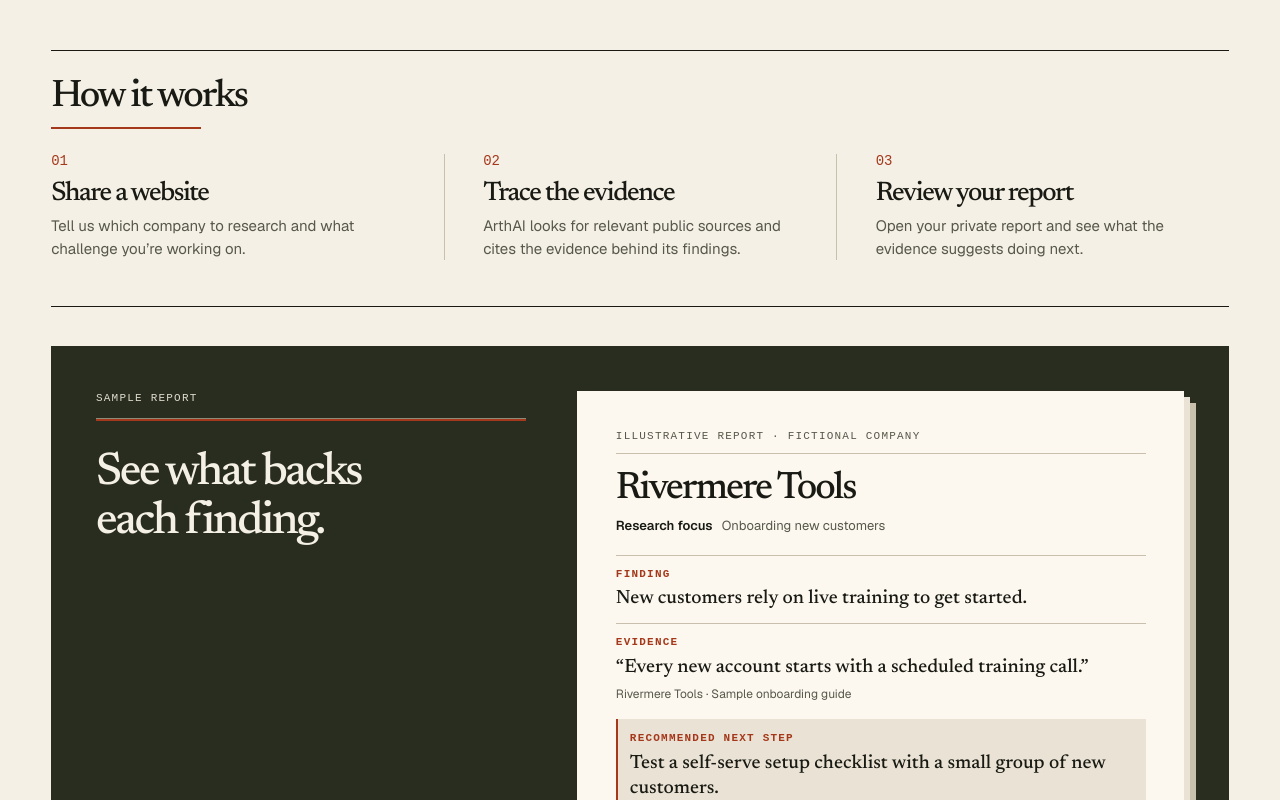
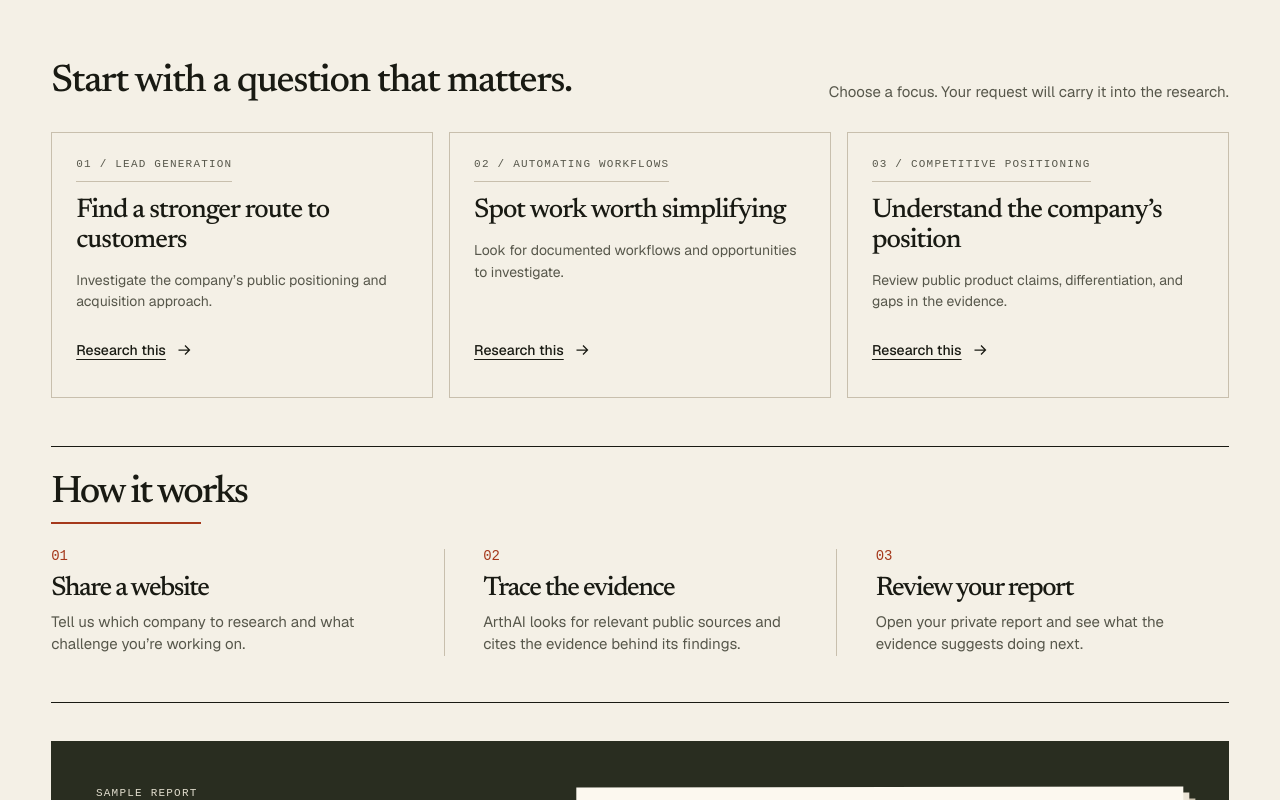
Before and after one commit to pjha26/arth.ai, a Next.js app: page / in a window 1280 px wide. Shown: the part 960-1760 px from the top of the page. Built offline with nearby package versions, Linux system fonts and the light colour scheme.

Commit message:
feat: connect inbound research focus to report requests

```diff
--- a/app/form/page.tsx
+++ b/app/form/page.tsx
@@ -6,6 +6,7 @@ import { motion, useReducedMotion } from "framer-motion";
 import Link from "next/link";
 import { IntakeShell } from "@/components/ResearchShell";
 import { LeadSchema, Step1Schema, Step2Schema, Step3Schema, personaOptions, type Lead } from "@/lib/validation";
+import { researchChallenge, researchChallenges, researchFocuses } from "@/lib/research-focus";
 
 const steps = [
   { label: "Contact", title: "Tell us who you are", schema: Step1Schema },
@@ -13,18 +14,18 @@ const steps = [
   { label: "Challenge", title: "What’s your biggest challenge?", schema: Step3Schema },
 ];
 
-const challenges = ["Scaling my team", "Lead generation", "Automating workflows", "Competitive positioning", "Product-market fit", "Fundraising"];
-
 type FieldErrors = Partial<Record<keyof Lead, string>>;
 
 function RequestForm() {
   const router = useRouter();
-  const company = useSearchParams().get("company")?.trim().slice(0, 200);
+  const search = useSearchParams();
+  const company = search.get("company")?.trim().slice(0, 200);
+  const focus = researchChallenge(search.get("focus"));
   const reduce = useReducedMotion();
   const id = useId();
   const [submissionId, setSubmissionId] = useState<string>();
   const [step, setStep] = useState(0);
-  const [data, setData] = useState<Partial<Lead>>({ fullName: "", email: "", website: "", challengeTags: [] });
+  const [data, setData] = useState<Partial<Lead>>({ fullName: "", email: "", website: "", challengeTags: focus ? [focus] : [] });
   const [errors, setErrors] = useState<FieldErrors>({});
   const [isSubmitting, setIsSubmitting] = useState(false);
   const [submitError, setSubmitError] = useState("");
@@ -114,6 +115,7 @@ function RequestForm() {
   return (
     <>
       {company && <p className="ui-footnote">Research request for <strong>{company}</strong></p>}
+      {focus && <p className="ui-footnote">Starting focus: <strong>{focus}</strong>. You can change it in the final step.</p>}
       <ol className="ui-step-list ui-label" aria-label="Request steps">
         {steps.map(({ label }, index) => (
           <li key={label} className={index < step ? "ui-step-done" : undefined} aria-current={index === step ? "step" : undefined}>
@@ -127,6 +129,7 @@ function RequestForm() {
         {step === 0 && <>
           {input("fullName", "Full name", "text", "Alex Johnson", "name")}
           {input("email", "Business email", "email", "alex@yourcompany.com", "email")}
+          <p className="ui-help">We use this email to send your private report. Optional follow-up is a separate choice in the final step.</p>
         </>}
         {step === 1 && <>
           {input("website", "Company website", "url", "https://yourcompany.com", "url")}
@@ -143,7 +146,7 @@ function RequestForm() {
         {step === 2 && <>
           <fieldset className="ui-field" aria-describedby={errors.challengeTags ? `${id}-challengeTags-error` : undefined}>
             <legend>Select the topics your report should address</legend>
-            <div className="ui-options">{challenges.map(challenge => (
+            <div className="ui-options">{researchChallenges.map(challenge => (
               <button key={challenge} className="ui-choice" type="button" aria-pressed={data.challengeTags?.includes(challenge) ?? false}
                 onClick={() => toggleChallenge(challenge)}>{challenge}</button>
             ))}</div>
@@ -152,9 +155,20 @@ function RequestForm() {
           <div className="ui-field">
             <label htmlFor={`${id}-context`}>Tell us more (optional)</label>
             <textarea className="ui-input" id={`${id}-context`} rows={3} maxLength={1000} value={data.painPoints ?? ""}
+              placeholder={researchFocuses.find(focus => data.challengeTags?.includes(focus.challenge))?.prompt ?? "What would you like to learn? Describe the challenge and the outcome you want."}
               onChange={event => update("painPoints", event.target.value)} />
             {error("painPoints")}
           </div>
+          <section className="ui-request-review" aria-labelledby={`${id}-review`}>
+            <h3 id={`${id}-review`}>Review your request</h3>
+            <dl>
+              <div><dt>Report recipient</dt><dd>{data.fullName} · {data.email}</dd></div>
+              <div><dt>Company website</dt><dd>{data.website}</dd></div>
+              <div><dt>Your role</dt><dd>{data.personaType}</dd></div>
+              <div><dt>Research focus</dt><dd>{data.challengeTags?.join(", ") || "Choose at least one topic above."}</dd></div>
+            </dl>
+            <p>Use Back to edit your contact or company details. Findings depend on the public evidence available.</p>
+          </section>
           <label className="ui-check"><input type="checkbox" checked={data.outreachConsent ?? false}
             onChange={event => update("outreachConsent", event.target.checked)} />
             Send me optional follow-up emails about these recommendations. I can unsubscribe at any time.
--- a/app/landing.module.css
+++ b/app/landing.module.css
@@ -295,6 +295,19 @@
   box-shadow: 6px 6px var(--ui-inset), 12px 12px var(--ui-rule);
 }
 
+.dossierMotion { min-width: 0; transform-origin: 50% 80%; }
+.focus { padding-block: 12px 48px; }
+.focusItems { display: grid; grid-template-columns: repeat(3, minmax(0, 1fr)); gap: 16px; margin-top: 24px; }
+.focusCard { display: flex; flex-direction: column; align-items: flex-start; gap: 14px; padding: 24px; border: 1px solid var(--rule); transition: border-color 160ms ease, background-color 160ms ease; }
+.focusCard:hover { border-color: var(--accent); background: var(--ui-sheet); }
+.focusCard h3 { font-family: var(--serif); font-size: 27px; font-weight: 500; letter-spacing: -.035em; line-height: 1.1; }
+.focusCard p { color: var(--muted); font-size: 14px; line-height: 1.55; }
+.focusCard .textLink { margin-top: auto; }
+@media (max-width: 760px) {
+  .focusItems { grid-template-columns: 1fr; }
+  .focusCard { padding: 20px; }
+}
+
 .documentLabel {
   padding-bottom: 9px;
   border-bottom: 1px solid var(--rule);
--- a/app/page.tsx
+++ b/app/page.tsx
@@ -3,6 +3,8 @@ import Image from "next/image";
 import Link from "next/link";
 import { EvidenceRule } from "@/components/EvidenceRule";
 import { ThemeToggle } from "@/components/ThemeToggle";
+import { DossierReveal } from "@/components/DossierReveal";
+import { researchFocuses } from "@/lib/research-focus";
 import styles from "./landing.module.css";
 
 const title = "ArthAI | Company research worth opening";
@@ -109,6 +111,23 @@ export default function Home() {
             </div>
           </section>
 
+          <section className={styles.focus} aria-labelledby="focus-title">
+            <div className={styles.sectionHeading}>
+              <h2 id="focus-title">Start with a question that matters.</h2>
+              <p>Choose a focus. Your request will carry it into the research.</p>
+            </div>
+            <div className={styles.focusItems}>
+              {researchFocuses.map((focus, index) => (
+                <Link key={focus.challenge} href={`/form?focus=${encodeURIComponent(focus.challenge)}`} className={styles.focusCard}>
+                  <span className={styles.documentLabel}>0{index + 1} / {focus.challenge}</span>
+                  <h3>{focus.title}</h3>
+                  <p>{focus.description}</p>
+                  <span className={styles.textLink}>Research this <Arrow /></span>
+                </Link>
+              ))}
+            </div>
+          </section>
+
           <section id="how-it-works" className={styles.process} aria-labelledby="process-title">
             <h2 id="process-title">How it works</h2>
             <EvidenceRule />
@@ -128,6 +147,7 @@ export default function Home() {
               <div><p className={styles.sampleLabel}>Sample report</p><EvidenceRule /></div>
               <h2 id="sample-title">See what backs each finding.</h2>
             </div>
+            <DossierReveal className={styles.dossierMotion}>
             <article className={styles.dossier} aria-labelledby="dossier-title">
               <p className={styles.documentLabel}>Illustrative report · Fictional company</p>
               <h3 id="dossier-title">Rivermere Tools</h3>
@@ -150,6 +170,7 @@ export default function Home() {
                 </div>
               </dl>
             </article>
+            </DossierReveal>
           </section>
 
           <section id="workspace" className={styles.workspace} aria-labelledby="workspace-title">
--- /dev/null
+++ b/components/DossierReveal.tsx
@@ -0,0 +1,18 @@
+"use client";
+
+import { useRef, type ReactNode } from "react";
+import { motion, useReducedMotion, useScroll, useTransform } from "framer-motion";
+
+export function DossierReveal({ children, className }: { children: ReactNode; className: string }) {
+  const ref = useRef<HTMLDivElement>(null);
+  const reduce = useReducedMotion();
+  const { scrollYProgress } = useScroll({ target: ref, offset: ["start end", "center center"] });
+  const rotate = useTransform(scrollYProgress, [0, 1], [-3, 0]);
+  const y = useTransform(scrollYProgress, [0, 1], [28, 0]);
+
+  return (
+    <motion.div ref={ref} className={className} style={reduce ? undefined : { rotate, y }}>
+      {children}
+    </motion.div>
+  );
+}
--- /dev/null
+++ b/lib/research-focus.ts
@@ -0,0 +1,11 @@
+export const researchChallenges = ["Scaling my team", "Lead generation", "Automating workflows", "Competitive positioning", "Product-market fit", "Fundraising"] as const;
+
+export const researchFocuses = [
+  { challenge: "Lead generation", title: "Find a stronger route to customers", description: "Investigate the company’s public positioning and acquisition approach.", prompt: "Which customer segment are you trying to reach, and where are enquiries dropping off?" },
+  { challenge: "Automating workflows", title: "Spot work worth simplifying", description: "Look for documented workflows and opportunities to investigate.", prompt: "Which recurring task takes the most time? Describe the current process and its bottleneck." },
+  { challenge: "Competitive positioning", title: "Understand the company’s position", description: "Review public product claims, differentiation, and gaps in the evidence.", prompt: "Which alternatives do customers consider, and what do you want to understand about your positioning?" },
+] as const;
+
+export function researchChallenge(value: string | null) {
+  return researchChallenges.find(challenge => challenge === value);
+}
--- a/tests/staging-flow.mjs
+++ b/tests/staging-flow.mjs
@@ -180,6 +180,51 @@ try {
     await context.setCookie(...first.jar.split('; ').map(part => { const split = part.indexOf('='); return { name: part.slice(0, split), value: part.slice(split + 1), domain: '127.0.0.1', path: '/' }; }));
     const page = await browser.newPage(), errors = [];
     page.on('pageerror', error => errors.push(error.message));
+    await page.goto(`${base}/form?focus=unrecognized`, { waitUntil: 'domcontentloaded' });
+    await page.waitForSelector('.ui-form');
+    assert.ok(!(await page.$eval('body', node => node.innerText)).includes('Starting focus:'));
+    await page.goto(base, { waitUntil: 'domcontentloaded' });
+    await page.emulateMediaFeatures([{ name: 'prefers-reduced-motion', value: 'reduce' }]);
+    await page.reload({ waitUntil: 'domcontentloaded' });
+    await page.waitForSelector('[class*="dossierMotion"]');
+    await page.waitForFunction(() => getComputedStyle(document.querySelector('[class*="dossierMotion"]')).transform === 'none');
+    assert.equal(await page.$eval('[class*="dossierMotion"]', node => getComputedStyle(node).transform), 'none');
+    await page.emulateMediaFeatures([]);
+    await page.waitForSelector('a[href="/form?focus=Automating%20workflows"]');
+    await page.click('a[href="/form?focus=Automating%20workflows"]');
+    await page.waitForSelector('input[type="email"]');
+    await page.type('input[autocomplete="name"]', 'Focus Test');
+    await page.type('input[type="email"]', 'focus@example.invalid');
+    await page.click('.ui-form button[type="submit"]');
+    await page.waitForSelector('input[type="url"]');
+    await page.type('input[type="url"]', 'https://www.iana.org');
+    await page.click('input[type="radio"]');
+    await page.click('.ui-form button[type="submit"]');
+    await page.waitForSelector('.ui-request-review');
+    assert.equal(await page.$eval('.ui-form button[aria-pressed="true"]', node => node.textContent), 'Automating workflows');
+    assert.ok((await page.$eval('.ui-request-review', node => node.innerText)).includes('focus@example.invalid'));
+    assert.equal(await page.$eval('input[type="checkbox"]', node => node.checked), false);
+    await page.click('.ui-form button[type="button"].ui-button');
+    await page.waitForSelector('input[type="url"]');
+    assert.equal(await page.$eval('input[type="url"]', node => node.value), 'https://www.iana.org');
+    await page.click('.ui-form button[type="submit"]');
+    await page.waitForSelector('.ui-request-review');
+    await page.setRequestInterception(true);
+    let focusedRequest;
+    const captureFocus = request => {
+      if (request.url() === `${base}/api/leads` && request.method() === 'POST') {
+        focusedRequest = JSON.parse(request.postData());
+        void request.respond({ status: 503, contentType: 'application/json', body: JSON.stringify({ message: 'Controlled form test; no report created.' }) });
+      } else void request.continue();
+    };
+    page.on('request', captureFocus);
+    await page.click('.ui-form button[type="submit"]');
+    await page.waitForFunction(() => document.body.innerText.includes('Controlled form test; no report created.'));
+    assert.deepEqual(focusedRequest.challengeTags, ['Automating workflows']);
+    assert.equal(focusedRequest.outreachConsent, false);
+    await page.setRequestInterception(false);
+    page.off('request', captureFocus);
+    pass('Landing focus reaches the report payload; unknown focus is ignored, review preserves edits, and follow-up stays opt-in');
     await page.goto(`${base}/login`, { waitUntil: 'domcontentloaded' });
     await page.waitForSelector('button[aria-label="Dark mode"]:not(:disabled)', { timeout: 60000 });
     const wasDark = await page.evaluate(() => document.documentElement.classList.contains('dark'));
```
Also changed, not shown: styles/research.css (+7 -0 lines).
